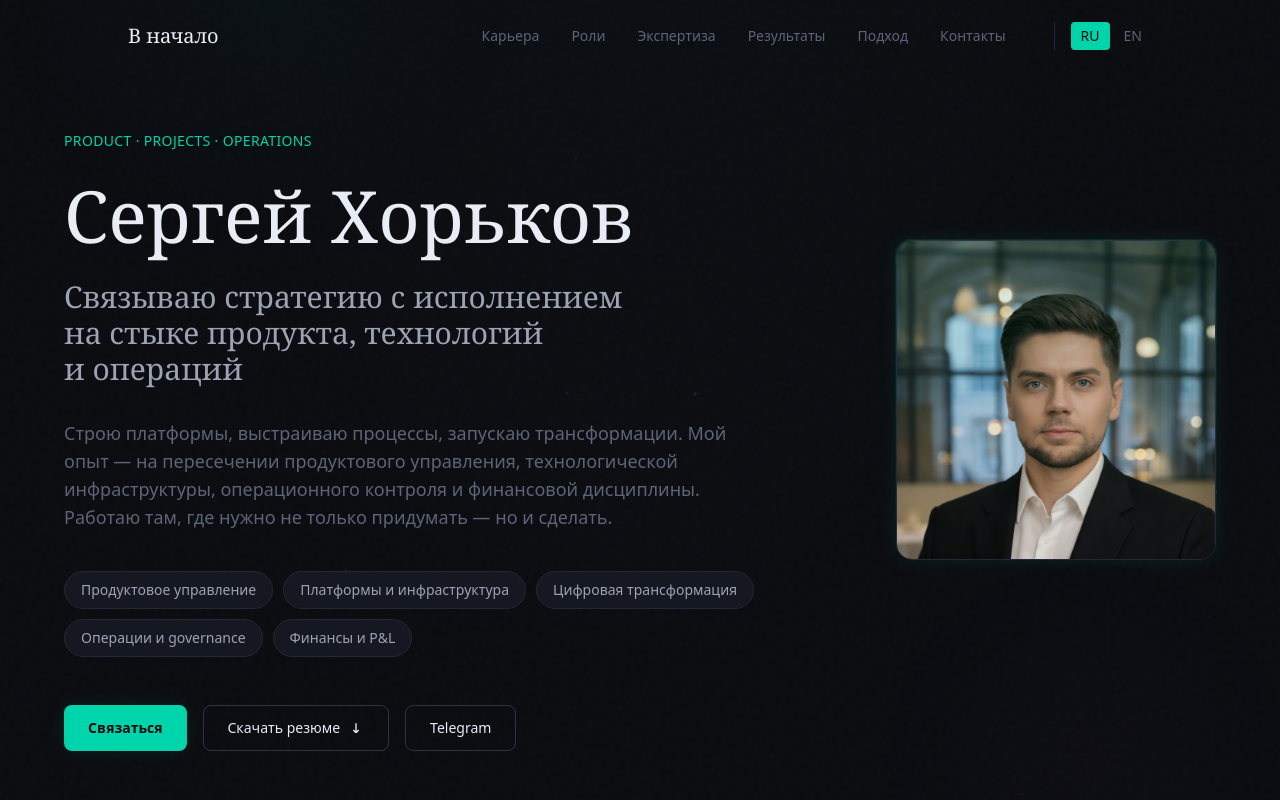
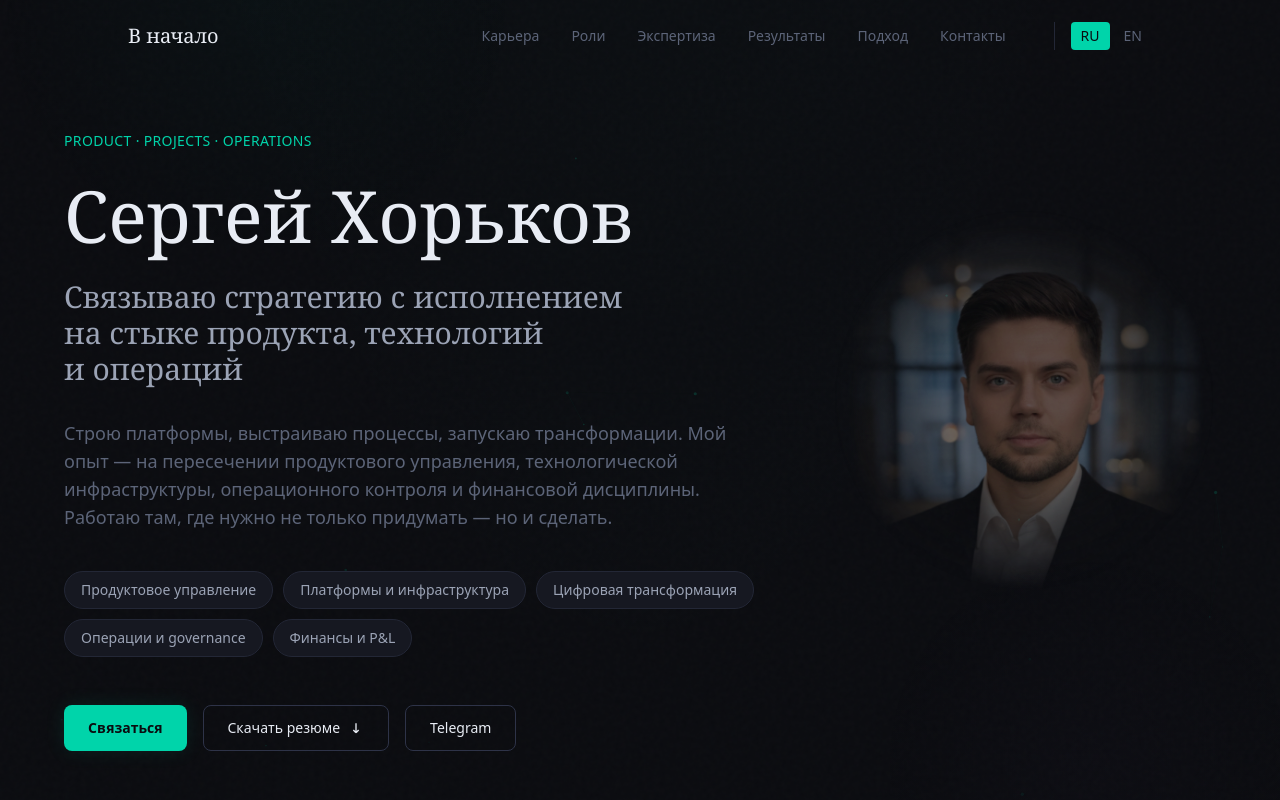
Before and after one commit to khorkovsergey/khorkovsergey-site, a Next.js app: page / in a window 1280 px wide. Shown: the top 800 px of the page. Built offline with nearby package versions, Linux system fonts and the light colour scheme.

Commit message:
update website

```diff
--- a/components/Hero.tsx
+++ b/components/Hero.tsx
@@ -66,16 +66,19 @@ export function Hero() {
           </div>
         </div>
 
-        <div className="hidden lg:block absolute right-16 top-1/2 -translate-y-1/2">
-  <div className="relative">
-    <div className="w-64 h-64 xl:w-80 xl:h-80 rounded-2xl overflow-hidden border border-border shadow-glow-sm">
+       <div className="hidden lg:block absolute right-16 top-1/2 -translate-y-1/2">
+  <div className="relative w-72 h-72 xl:w-96 xl:h-96">
+    <div className="absolute inset-0 rounded-full overflow-hidden"
+         style={{
+           maskImage: 'radial-gradient(circle, black 30%, transparent 70%)',
+           WebkitMaskImage: 'radial-gradient(circle, black 30%, transparent 70%)',
+         }}>
       <img
-        src="/photo.PNG"
+        src="/photo.png"
         alt="Сергей Хорьков"
-        className="w-full h-full object-cover object-top"
+        className="w-full h-full object-cover object-top opacity-40"
       />
     </div>
-    <div className="absolute -inset-px rounded-2xl bg-gradient-to-b from-accent/10 to-transparent pointer-events-none" />
   </div>
 </div>
       </div>
```
